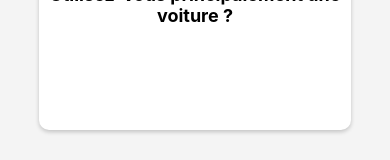
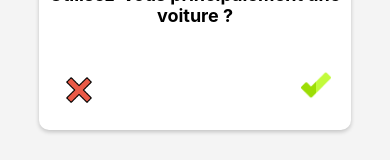
Before and after one commit to dregop/Ecobuddy_MVP, a React Native app: screen /Questionnaire in a window 390 px wide. Shown: the part 474-634 px from the top of the page. Built offline with nearby package versions, Linux system fonts and the light colour scheme.

Commit message:
add icons for yes or no, a checked or cross icons, and place them in the cards

```diff
--- a/src/screens/QuestionnaireScreen.tsx
+++ b/src/screens/QuestionnaireScreen.tsx
@@ -124,6 +124,10 @@ const QuestionnaireScreen = () => {
       >
         <Image source={questions[currentIndex].icon} style={styles.icon} />
         <Text style={styles.question}>{questions[currentIndex].question}</Text>
+        <View style={styles.imageContainer}>
+          <Image source={require('../assets/images/cross.png')} style={styles.cross} />
+          <Image source={require('../assets/images/checked.png')} style={styles.checked} />
+        </View>
       </Animated.View>
     </View>
   );
@@ -166,6 +170,24 @@ const styles = StyleSheet.create({
     width: 50,
     height: 50,
     marginBottom: 20,
+  },
+  imageContainer: {
+    position: 'absolute',
+    bottom: 20,
+    width: '100%',
+    flexDirection: 'row',
+    justifyContent: 'space-between',
+    paddingHorizontal: 20,
+  },
+  cross: {
+    width: 40,
+    height: 40,
+    left:0,
+  },
+  checked: {
+    width: 30,
+    height: 30,
+    right:0,
   }
 });
 
```
Also changed, not shown: src/assets/images/checked.png (added), src/assets/images/cross.png (added).
